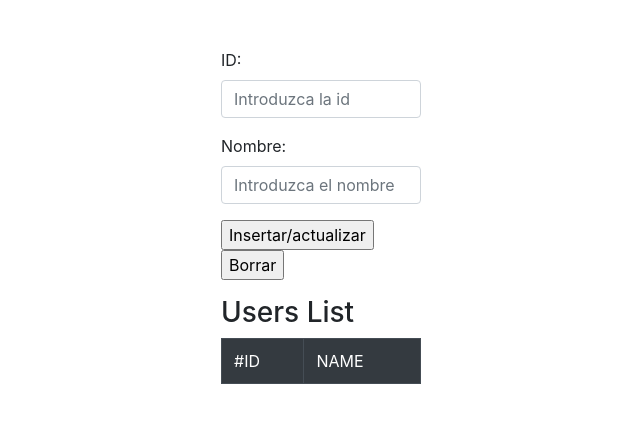
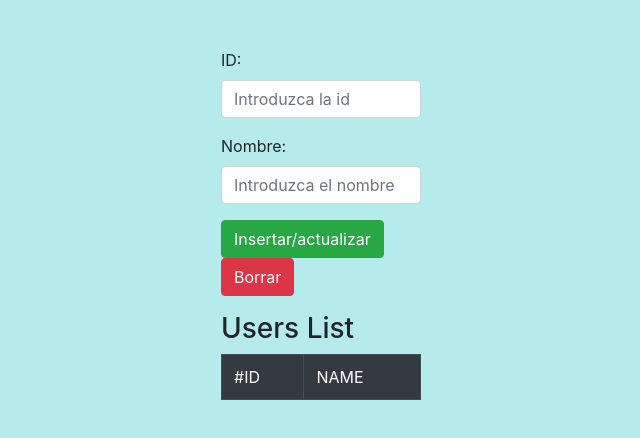
Before and after one commit to mediadocena/Proyecto-DI-Formulario, a plain HTML site: page public/index.html in a window 1280 px wide. Shown: the whole page, without its empty margins (319-959 px from the left). Drawn offline with Linux system fonts and the light colour scheme; no server answers.

Commit message:
Last commit

```diff
--- a/public/index.html
+++ b/public/index.html
@@ -18,6 +18,11 @@
    firebase.initializeApp(config);
  </script>
 </head>
+<style>
+body {
+  background-color: rgb(182, 235, 236);
+}
+</style>
 <body>
   <div class="container mt-5">
 
@@ -34,8 +39,8 @@
 
 
 
-    <input type="button" value="Insertar/actualizar" onclick="update_user();" />
-    <input type="button" value="Borrar" onclick="delete_user();" />
+    <button type="button" class="btn btn-success" onclick="update_user();" >Insertar/actualizar</button>
+    <button type="button" class="btn btn-danger"  onclick="delete_user();" >Borrar</button>
 
 
  </form>
```
